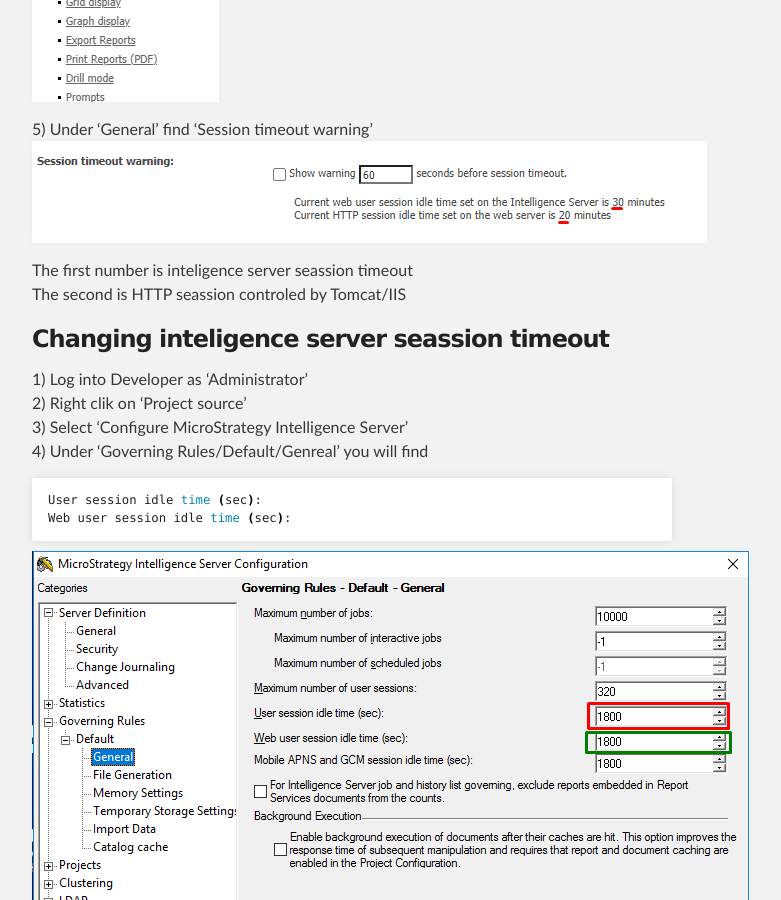
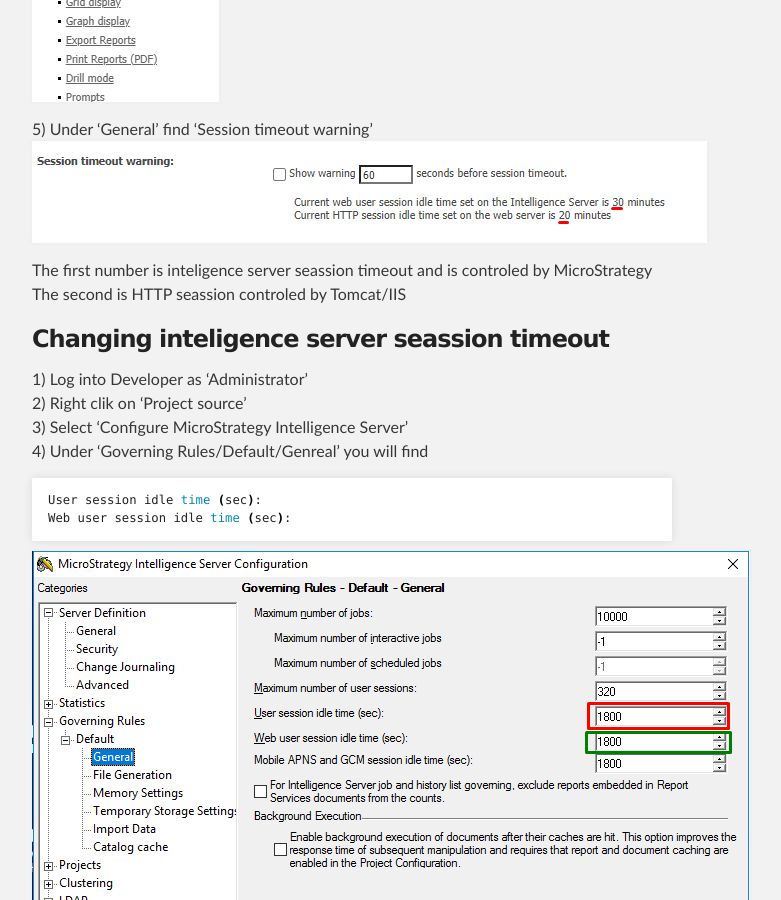
Before and after one commit to kl82slo/kl82slo.github.io, a Jekyll site: the page built from _posts/2021-06-03-0006 MicroStrategy - Change web timeout.md, in a window 1280 px wide and 900 px high, scrolled down 1150 px. Shown: the whole window, without its empty margins (288-1069 px from the left). Built offline with Jekyll 4.4.1, drawn with Linux system fonts in a browser that asks for light colours.

Commit message:
Update 2021-06-03-0006 MicroStrategy - Change web timeout.md

```diff
--- a/_posts/2021-06-03-0006 MicroStrategy - Change web timeout.md
+++ b/_posts/2021-06-03-0006 MicroStrategy - Change web timeout.md
@@ -26,7 +26,7 @@
 5) Under 'General' find 'Session timeout warning'<br />
 ![Seassion_timeot](/img/20210603_0006/Seassion_timeot.png)
 
-The first number is inteligence server seassion timeout<br />
+The first number is inteligence server seassion timeout and is controled by MicroStrategy<br />
 The second is HTTP seassion controled by Tomcat/IIS<br />
 
 
```
